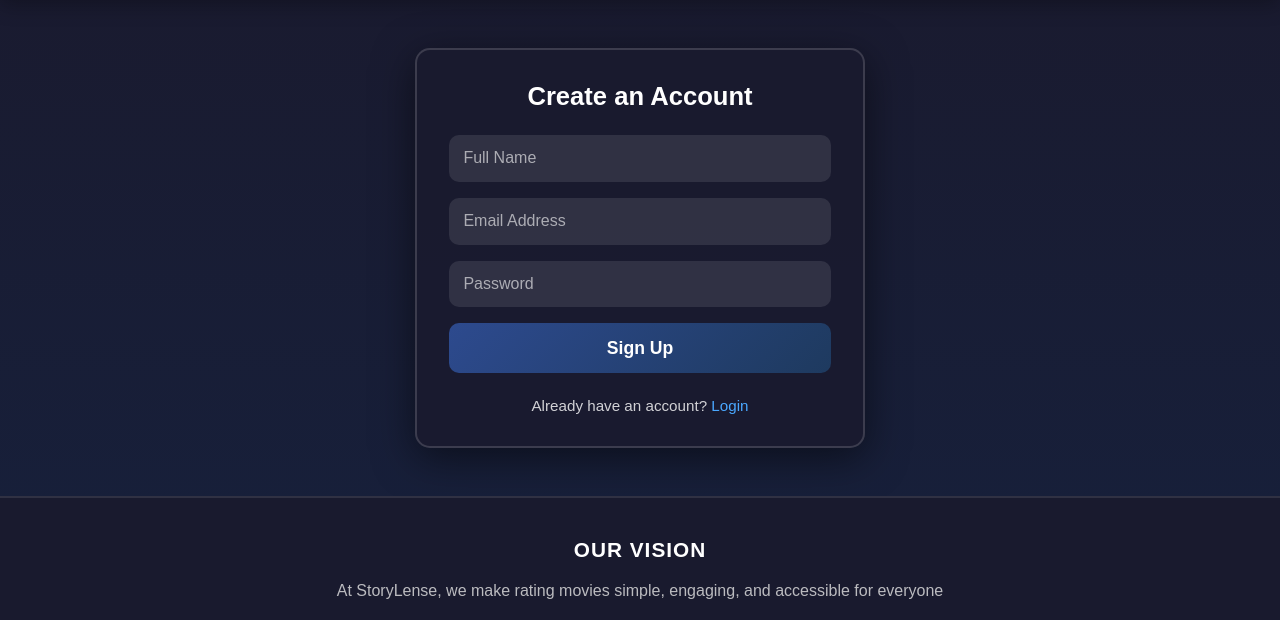
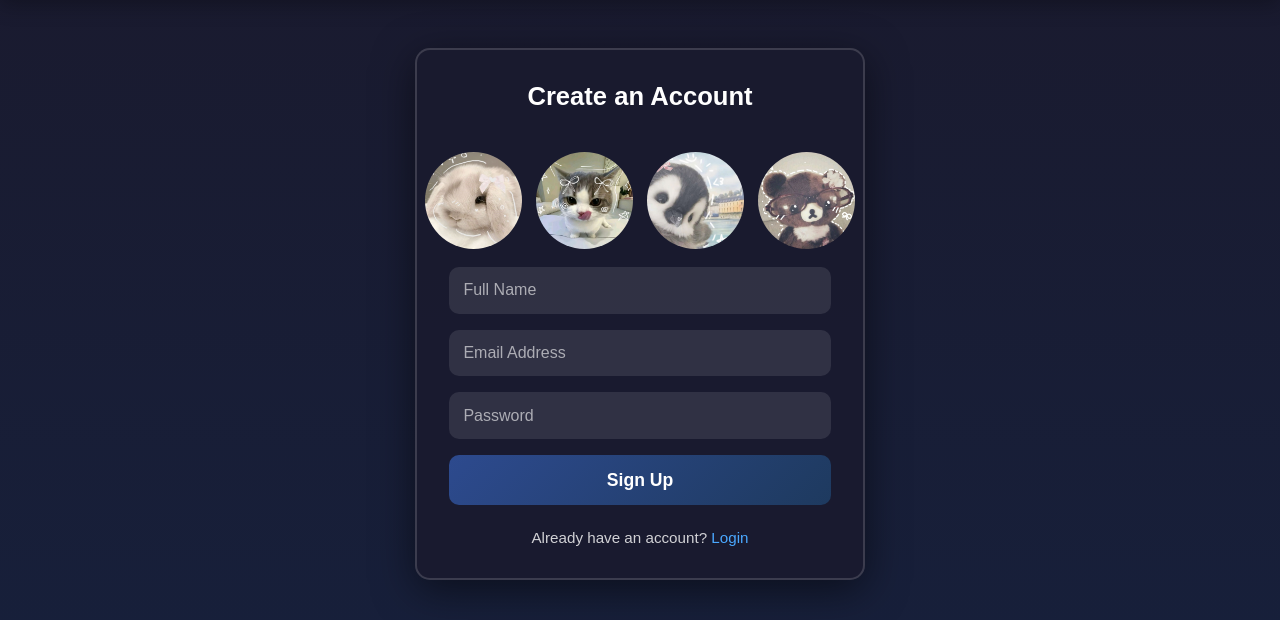
Before and after one commit to leen449/software_project, a PHP site: page /sign.html in a window 1280 px wide. Shown: the part 84-704 px from the top of the page. Run offline with PHP 8.4, Linux system fonts and the light colour scheme.

Commit message:
added profile

```diff
--- a/main.css
+++ b/main.css
@@ -234,4 +234,26 @@ filter: brightness(1.1);
         width: 35px;
     }
 }
-/* Responsive design - END */
+.pic-options {
+    margin-top: 15px;
+    display: flex;
+    gap: 10px;
+    justify-content: center;
+}
+
+.option {
+    width: 6.3em;
+    height:6.3em;
+    border-radius: 50%;
+    cursor: pointer;
+    object-fit: cover;
+    border: 2px solid transparent;
+    transition: 0.2s;
+}
+
+.option:hover {
+    border-color: #4a90e2;
+}
+.option.selected {
+    border-color: #4a90e2;
+}
--- a/sign.html
+++ b/sign.html
@@ -1,18 +1,18 @@
 <!DOCTYPE html>
 <html lang="en">
   <head>
-  <meta charset="UTF-8">
-  <meta name="viewport" content="width=device-width, initial-scale=1.0">
+    <meta charset="UTF-8" />
+    <meta name="viewport" content="width=device-width, initial-scale=1.0" />
     <title>Sign Up - StoryLense</title>
     <link rel="icon" href="images/logo.png" type="image/png" />
-  <link rel="stylesheet" href="main.css">
-  <link rel="stylesheet" href="sign.css">
+    <link rel="stylesheet" href="main.css" />
+    <link rel="stylesheet" href="sign.css" />
   </head>
   <body>
     <!-- Header -->
     <header>
       <div class="header-content">
-      <img src="images/logo.jpg" alt="StoryLense Logo" class="logo">
+        <img src="images/logo.jpg" alt="StoryLense Logo" class="logo" />
       </div>
     </header>
 
@@ -22,9 +22,26 @@
         <h2>Create an Account</h2>
 
         <form class="signup-form" action="signup_process.php" method="POST">
-        <input type="text" name="fullname" placeholder="Full Name" required>
-        <input type="email" name="email" placeholder="Email Address" required>
-        <input type="password" name="password" placeholder="Password" required>
+          <div class="pic-options">
+            <img src="images/rabbit.jpg" class="option" />
+            <img src="images/cat.jpg" class="option" />
+            <img src="images/penguin.jpg" class="option" />
+            <img src="images/bear.jpg" class="option" />
+          </div>
+
+          <input type="text" name="fullname" placeholder="Full Name" required />
+          <input
+            type="email"
+            name="email"
+            placeholder="Email Address"
+            required
+          />
+          <input
+            type="password"
+            name="password"
+            placeholder="Password"
+            required
+          />
           <a href="home.html">
             <button type="button">Sign Up</button>
           </a>
@@ -41,14 +58,31 @@
       <div class="footer-content">
         <div class="vision-title">OUR VISION</div>
         <div class="vision-text">
-        At StoryLense, we make rating movies simple, engaging, and accessible for everyone
+          At StoryLense, we make rating movies simple, engaging, and accessible
+          for everyone
         </div>
         <div class="copyright">&copy; StoryLense. All rights reserved.</div>
         <div class="social-icons">
-        <img src="images/x-logo.png" alt="X" class="social-icon">
-        <img src="images/instagram-logo.png" alt="Instagram" class="social-icon">
+          <img src="images/x-logo.png" alt="X" class="social-icon" />
+          <img
+            src="images/instagram-logo.png"
+            alt="Instagram"
+            class="social-icon"
+          />
         </div>
       </div>
     </footer>
+
+    <script>
+      const options = document.querySelectorAll(".option");
+
+      options.forEach((option) => {
+        option.addEventListener("click", () => {
+          options.forEach((opt) => opt.classList.remove("selected"));
+          option.classList.add("selected");
+        });
+      });
+    </script>
+
   </body>
 </html>
```
Also changed, not shown: settings.html (+18 -1 lines), images/bear.jpg (added), images/cat.jpg (added), images/penguin.jpg (added), images/rabbit.jpg (added). Lines whose indentation alone changed are shown as unchanged.
